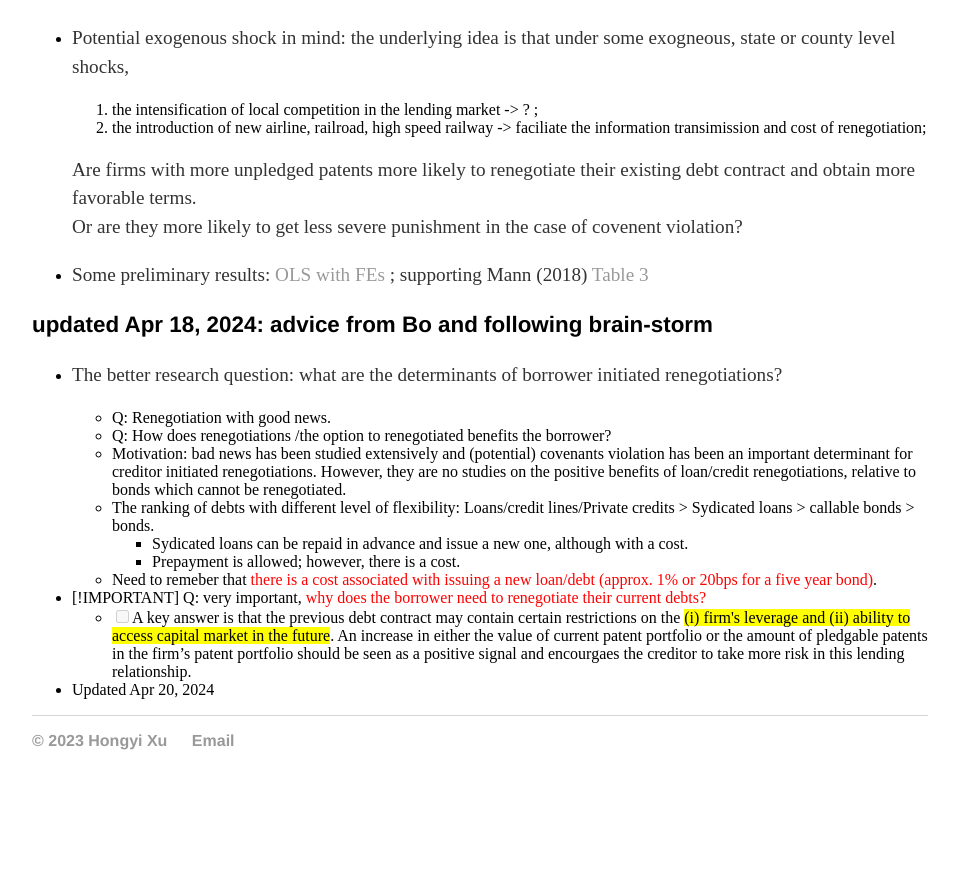
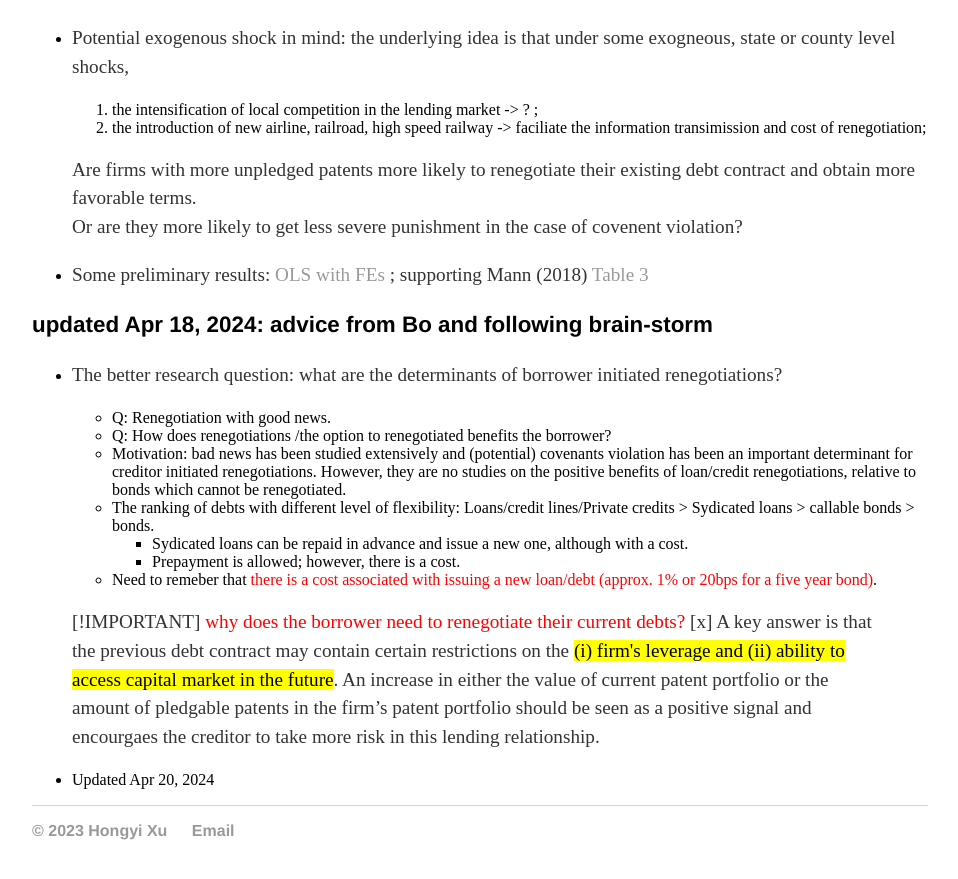
Before and after one commit to hongyileoxu/hongyileoxu.github.io, a Jekyll site: the page built from _posts/2024-04-17-project-2024.md, in a window 1280 px wide and 900 px high, scrolled down 1072 px. Shown: the top 879 px of the window, without its empty margins (160-1118 px from the left). Built offline with Jekyll 4.4.1, drawn with Linux system fonts in a browser that asks for light colours; before the commit the page ends 1882 px from its top, so only the background shows below that.

Commit message:
Update 2024-04-17-project-2024.md

```diff
--- a/_posts/2024-04-17-project-2024.md
+++ b/_posts/2024-04-17-project-2024.md
@@ -46,8 +46,8 @@
         -   Prepayment is allowed; however, there is a cost.
     -   Need to remeber that <span style="color:red;">there is a cost associated with issuing a new loan/debt (approx. 1% or 20bps for a five year bond)</span>.
 
--   [!IMPORTANT] Q: very important, <span style="color:red;">why does the borrower need to renegotiate their current debts?</span>
-    - [ ]  A key answer is that the previous debt contract may contain certain restrictions on the <mark>(i) firm's leverage and (ii) ability to access capital market in the future</mark>. An increase in either the value of current patent portfolio or the amount of pledgable patents in the firm's patent portfolio should be seen as a positive signal and encourgaes the creditor to take more risk in this lending relationship.
+> [!IMPORTANT] <span style="color:red;">why does the borrower need to renegotiate their current debts?</span>
+> [x] A key answer is that the previous debt contract may contain certain restrictions on the <mark>(i) firm's leverage and (ii) ability to access capital market in the future</mark>. An increase in either the value of current patent portfolio or the amount of pledgable patents in the firm's patent portfolio should be seen as a positive signal and encourgaes the creditor to take more risk in this lending relationship.
 
 
 *   Updated Apr 20, 2024
```
